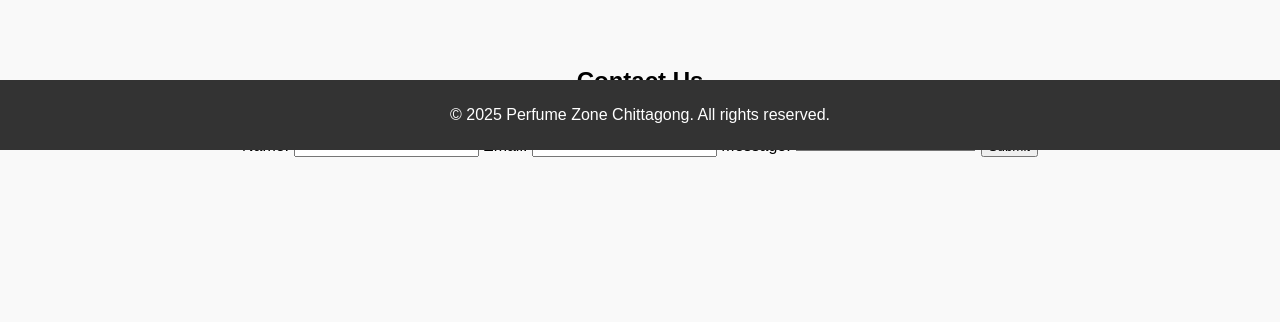
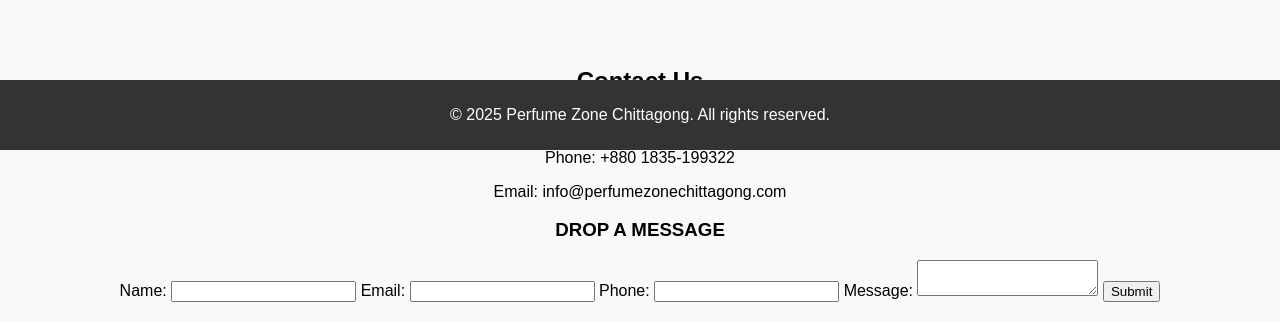
Before and after one commit to Sakib-Chy/Perfume-Zone-Chittagong, a plain HTML site: page index.html in a window 1280 px wide. Shown: the part 650-972 px from the top of the page. Before the commit the page ends 827 px from the top, so only its background shows below. Drawn offline with Linux system fonts and the light colour scheme; a script that the page names is missing.

Commit message:
Update index.html

```diff
--- a/index.html
+++ b/index.html
@@ -46,6 +46,13 @@
 
     <section id="contact">
         <h2>Contact Us</h2>
+        <div class="contact-info">
+            <p>Address: 2nd floor, SAFA AMIN Parade corner, Chawkbazar, Chittagong</p>
+            <p>Phone: +880 1835-199322</p>
+            <p>Email: info@perfumezonechittagong.com</p>
+        </div>
+        <div class="contact-form">
+            <h3>DROP A MESSAGE</h3>
             <form action="submit_form.php" method="post">
                 <label for="name">Name:</label>
                 <input type="text" id="name" name="name" required>
@@ -53,11 +60,15 @@
                 <label for="email">Email:</label>
                 <input type="email" id="email" name="email" required>
 
+                <label for="phone">Phone:</label>
+                <input type="tel" id="phone" name="phone" required>
+
                 <label for="message">Message:</label>
                 <textarea id="message" name="message" required></textarea>
 
                 <button type="submit">Submit</button>
             </form>
+        </div>
     </section>
 
     <footer>
```
Lines whose indentation alone changed are shown as unchanged.
